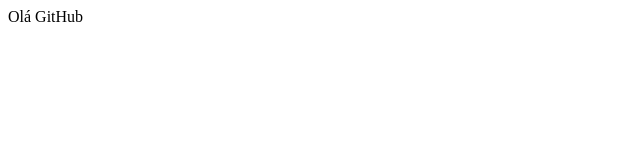
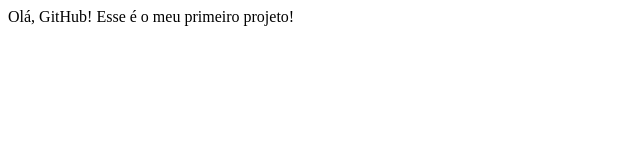
Before and after one commit to Kamarguera/hello-world, a plain HTML site: page index.html in a window 1280 px wide. Shown: the whole page, without its empty margins (0-640 px from the left). Drawn offline with Linux system fonts and the light colour scheme.

Commit message:
Modified HTML index.html

```diff
--- a/index.html
+++ b/index.html
@@ -2,11 +2,11 @@
 <html lang="pt-br" dir="ltr">
     <head>
         <meta charset="utf-8">
-        <title>Meu doc html</title>
+        <title>GitTest</title>
     </head>
     <body>
 
-        Olá GitHub
+        Olá, GitHub! Esse é o meu primeiro projeto!
 
     </body>
 </html>
```
